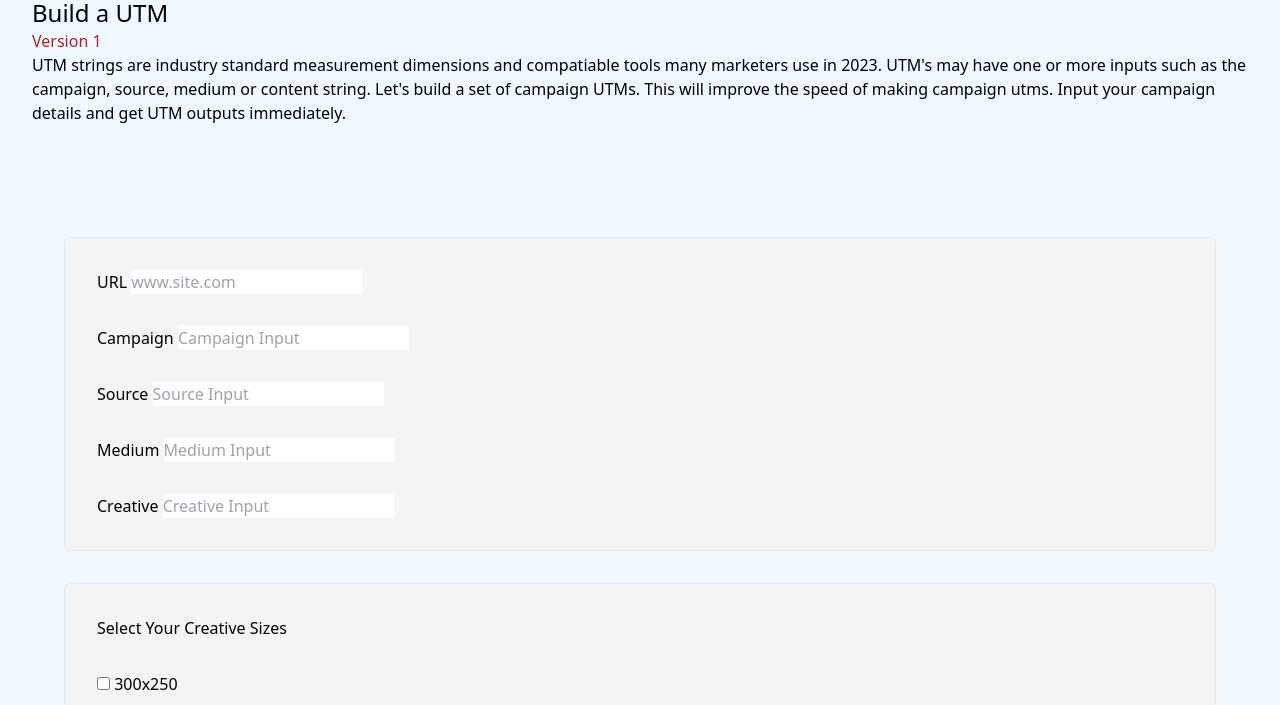
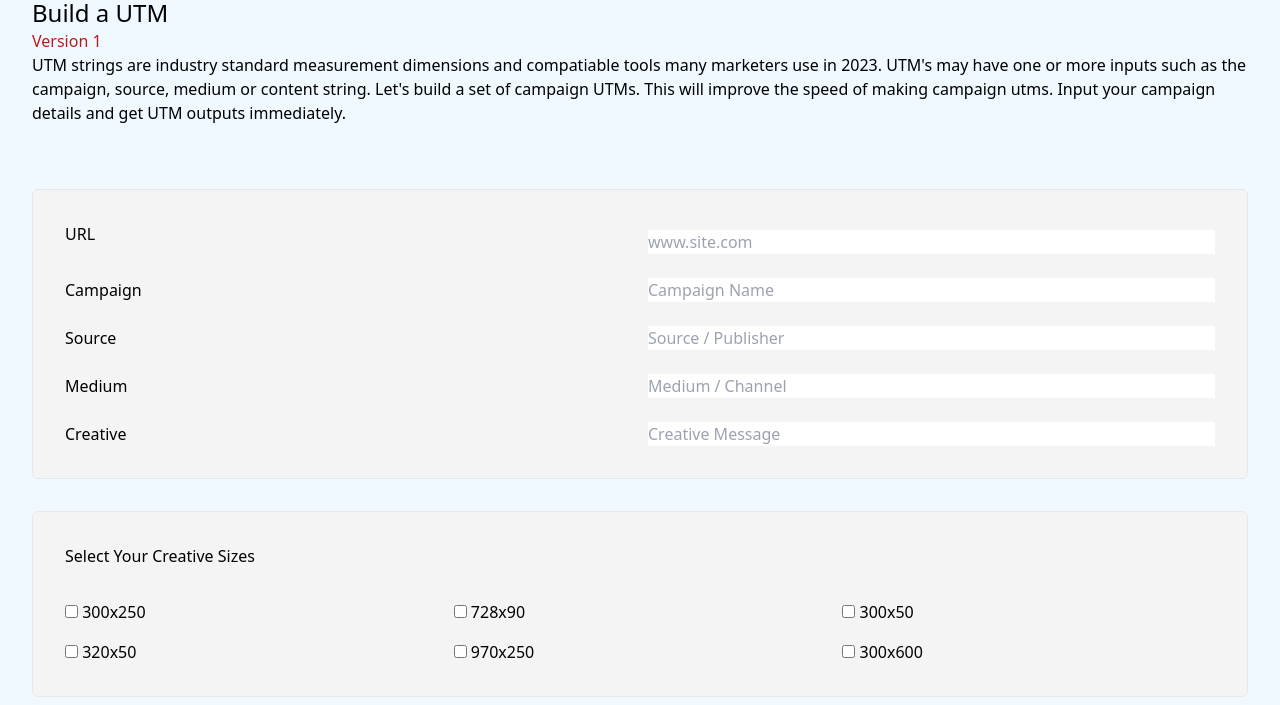
Before and after one commit to dwallace-web/utm-generator, a website: page index.html in a window 1280 px wide. Shown: the part 95-800 px from the top of the page. Drawn offline with Linux system fonts and the light colour scheme.

Commit message:
styling updates

```diff
--- a/campaign_builder.js
+++ b/campaign_builder.js
@@ -19,6 +19,8 @@ let checkboxes = document.querySelectorAll('input[type="checkbox"]');
 let campaign_url_table = document.getElementById('campaign-url-table')
 
 let request_no = 0
+
+let urls = []
 
 checkboxes.forEach(x => {
     x.addEventListener('change', (event) => {
@@ -57,6 +59,7 @@ function makeLinks(e) {
             //ternary for ad sizing
                 x !== '' ? creative_details += "-" + x : null
             base_campaign_string+=creative_details
+            urls.push(base_campaign_string)
         }
 
         new_link = document.createElement('tr');
--- a/index.html
+++ b/index.html
@@ -4,10 +4,10 @@
     <meta charset="UTF-8" />
     <meta http-equiv="X-UA-Compatible" content="IE=edge" />
     <meta name="viewport" content="width=device-width, initial-scale=1.0" />
-    <link href="/output.css" rel="stylesheet" />
+    <link href="output.css" rel="stylesheet" />
     <title>Campaign URL Generator</title>
   </head>
-  <body class="grid grid-cols-3 gap-4 bg-sky-50">
+  <body class="grid grid-cols-3 bg-sky-50">
     <!-- intro -->
     <div class="col-span-3 rounded-xl p-8">
       <div>
@@ -26,10 +26,11 @@
       </div>
     </div>
     <!-- form starts here -->
-    <div class="col-span-3 p-8">
+    <div class="col-span-3">
       <form class="p-8 space-y-8 rounded-md">
-        <div class="inputs p-8 border space-y-8 bg-zinc-100 rounded-md ">
-          <div class="col-span-3">
+        <div
+          class="p-8 border bg-zinc-100 rounded-md grid grid-cols-2 grid-rows-3 gap-4 space-y-2"
+        >
           <label for="url">URL</label>
           <!-- url  -->
           <input
@@ -40,20 +41,17 @@
             placeholder="www.site.com"
             required
           />
-          </div>
           <!-- campaign -->
-          <div class="col-span-3">
           <label for="campaign">Campaign</label>
           <input
             type="text"
             name="campaign"
             id="campaign"
             title="Campaign Input"
-              placeholder="Campaign Input"
+            placeholder="Campaign Name"
             required
           />
-          </div>
-          <div class="col-span-3">
+
           <!--  source-->
           <label for="source">Source</label>
           <input
@@ -61,11 +59,9 @@
             name="source"
             id="source"
             title="Source Input"
-              placeholder="Source Input"
+            placeholder="Source / Publisher"
             required
           />
-          </div>
-          <div class="col-span-3">
           <!--  medium -->
           <label for="medium">Medium</label>
           <input
@@ -73,12 +69,10 @@
             name="medium"
             id="medium"
             title="Medium Input"
-              placeholder="Medium Input"
+            placeholder="Medium / Channel"
             required
           />
-          </div>
 
-          <div class="content">
           <label for="creative">Creative</label>
           <!-- content -->
           <input
@@ -86,18 +80,17 @@
             name="creative"
             id="creative"
             title="creative Input"
-              placeholder="Creative Input"
+            placeholder="Creative Message"
           />
-          </div>
         </div>
         <!-- checkboxes -->
         <!-- This campaign builder will output one per ad size selected.  -->
 
-        <div class="col-span-3">
-          <div class="checkboxes inputs p-8 border space-y-8 bg-zinc-100 rounded-md ">
+        <div class="p-8 border space-y-8 bg-zinc-100 rounded-md">
           <!-- Select the ad unit sizes-->
           <h1>Select Your Creative Sizes</h1>
-            <div class="grid-rows-3 space-y-8">
+          <div class="grid grid-cols-3 gap-4">
+            <div class="">
               <input
                 type="checkbox"
                 name="300x250"
@@ -106,11 +99,15 @@
               />
               <label for="300x250">300x250</label>
               <br />
+            </div>
+            <div class="">
               <!-- Select the ad unit sizes-->
               <input type="checkbox" name="728x90" id="728x90" value="728x90" />
               <label for="728x90">728x90</label>
               <br />
+            </div>
             <!-- Select the ad unit sizes-->
+            <div class="">
               <input
                 type="checkbox"
                 name="300x50"
@@ -120,6 +117,8 @@
               />
               <label for="300x50">300x50</label>
               <br />
+            </div>
+            <div class="">
               <!-- Select the ad unit sizes-->
               <input
                 type="checkbox"
@@ -131,13 +130,41 @@
               <label for="320x50">320x50</label>
               <br />
             </div>
+            <div class="">
+              <!-- Select the ad unit sizes-->
+              <input
+                type="checkbox"
+                name="970x250"
+                id="970x250"
+                value="970x250"
+                title="Ad Unit Size 970x250"
+              />
+              <label for="320x50">970x250</label>
+              <br />
+            </div>
+            <div class="">
+              <!-- Select the ad unit sizes-->
+              <input
+                type="checkbox"
+                name="300x600"
+                id="300x600"
+                value="300x600"
+                title="Ad Unit Size 300x600"
+              />
+              <label for="300x600">300x600</label>
+              <br />
             </div>
           </div>
+        </div>
+
+        <!-- <button class="" type="submit" onclick="generate" id="generate">
+            Generate
+        </button> -->
         <button
-          class=""
           type="submit"
           onclick="generate"
           id="generate"
+          class="py-3 px-4 inline-flex justify-center items-center gap-2 rounded-md bg-green-100 border border-transparent font-semibold text-green-500 hover:text-white hover:bg-green-100 focus:outline-none focus:ring-2 ring-offset-white focus:ring-green-500 focus:ring-offset-2 transition-all text-sm dark:focus:ring-offset-gray-800"
         >
           Generate
         </button>
```
Also changed, not shown: output.css. Lines whose indentation alone changed are shown as unchanged.
